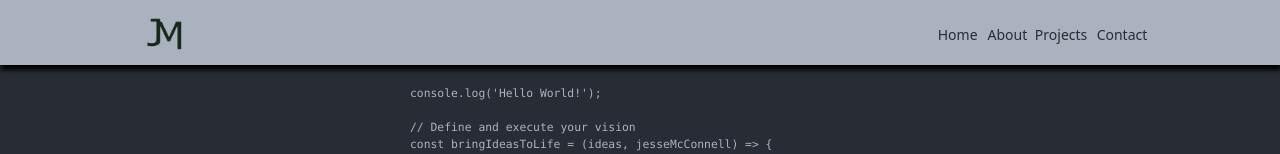
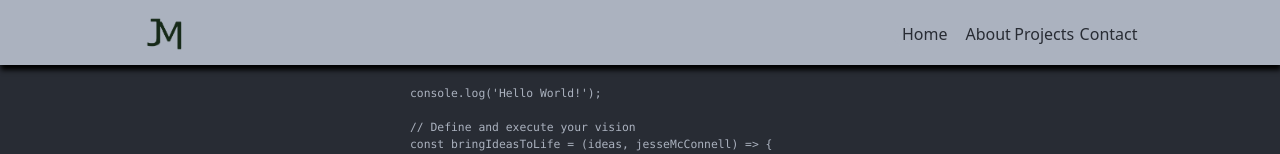
Before and after one commit to jessemcc/my-portfolio, a React (Create React App) app: page / in a window 1280 px wide. Shown: the top 154 px of the page. Built offline with nearby package versions, Linux system fonts and the light colour scheme; no server answers.

Commit message:
adjusted font-size of navbar in tablet size

```diff
--- a/src/components/NavBar/NavBar.scss
+++ b/src/components/NavBar/NavBar.scss
@@ -31,7 +31,8 @@
     box-shadow: 0 0.6rem 0.7rem black;
 
     @include tablet {
-      width: 20rem;
+      @include flex(row, space-between, center, nowrap);
+      width: 25rem;
       border: none;
       box-shadow: none;
     }
@@ -42,8 +43,16 @@
     text-decoration: none;
     color: $primary-color-1;
 
+    &:hover {
+      color: black;
+    }
+
     &:active {
       color: $primary-color-2;
+    }
+
+    @include tablet {
+      font-size: 1.6rem;
     }
   }
 
```
